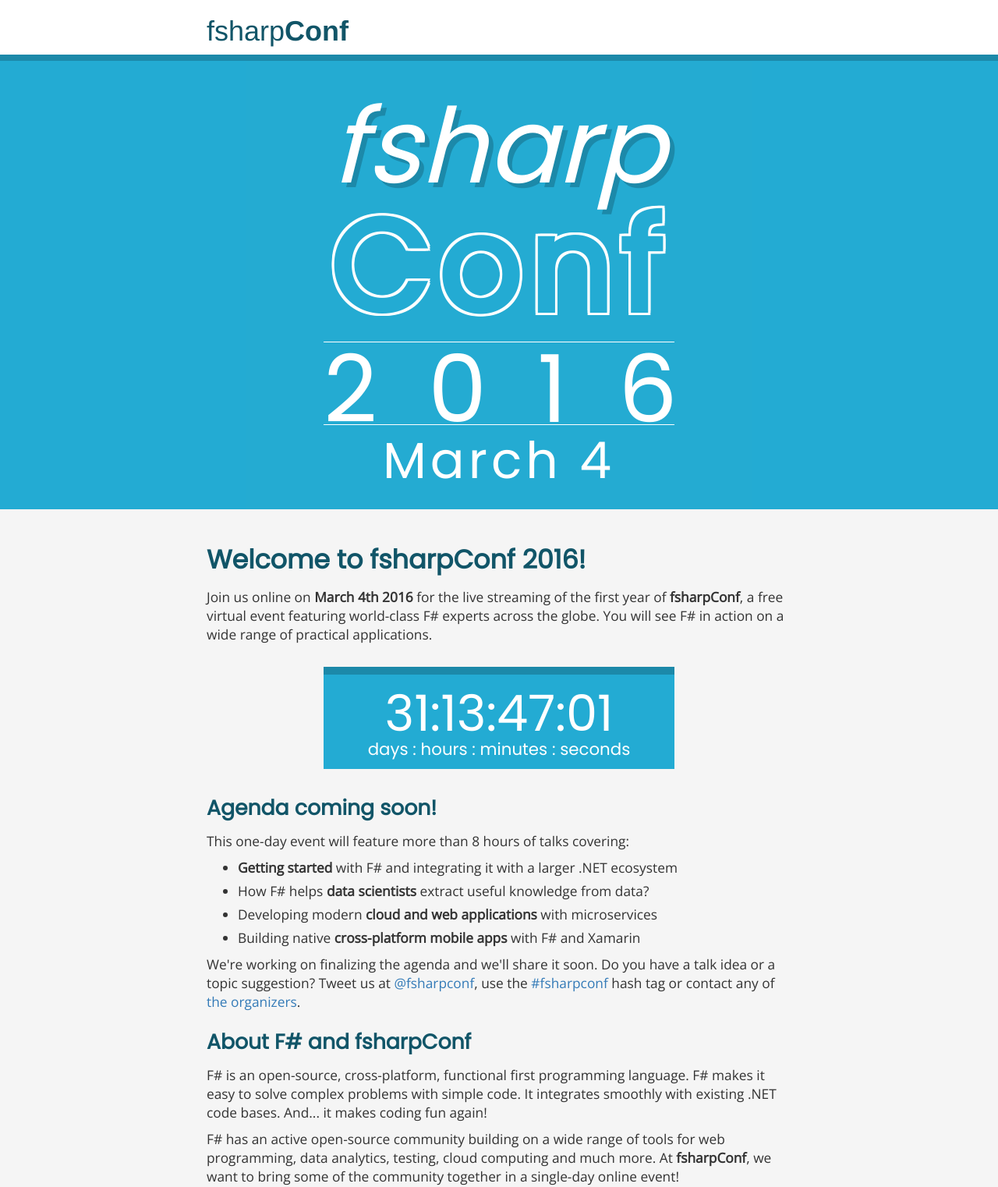
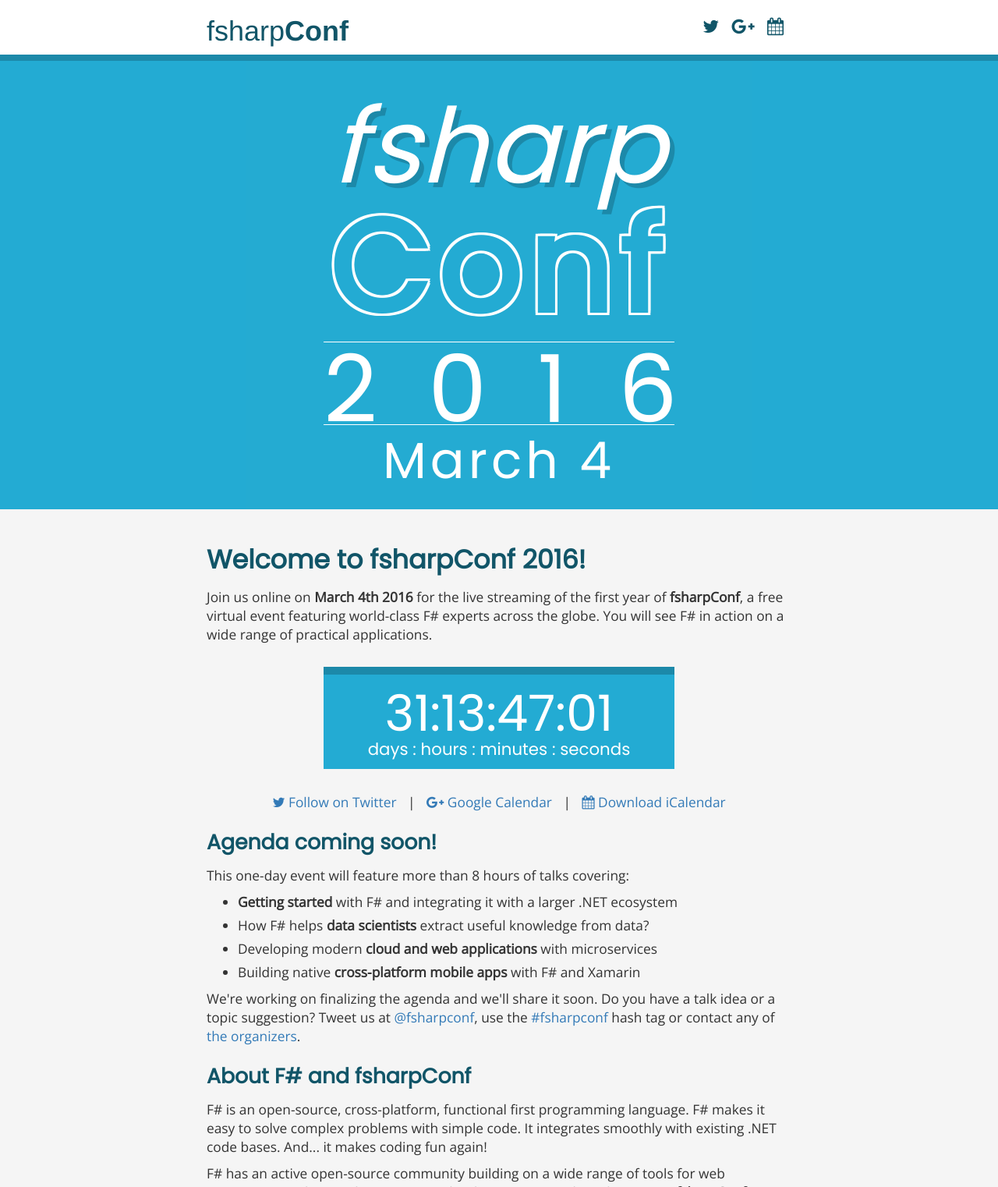
Before and after one commit to tpetricek/fsharpConf, a plain HTML site: page index.html in a window 1280 px wide. Shown: the top 1522 px of the page at 78% size. Drawn offline with nearby package versions, Linux system fonts and the light colour scheme.

Commit message:
Add calendar links

```diff
--- a/design/main.css
+++ b/design/main.css
@@ -4,8 +4,23 @@
 #header {
     background-color: #23abd3;
 }
+#header .fr {
+  float:right;
+  margin-top:18px;
+  font-size:17pt;
+}
+#header .fr a {
+  margin-right:10px;
+  color:#115568;
+}
 #body {
   font:13pt 'open sans';
+}
+#body .cl {
+  text-align:center;
+}
+#body .cl .sep {
+  margin:0px 10px 0px 10px;
 }
 #body h1 {
   font:bold 25pt Poppins;
--- a/index.html
+++ b/index.html
@@ -17,6 +17,7 @@
   <link href="https://maxcdn.bootstrapcdn.com/bootstrap/3.3.6/css/bootstrap.min.css" rel="stylesheet" integrity="sha256-7s5uDGW3AHqw6xtJmNNtr+OBRJUlgkNJEo78P4b0yRw= sha512-nNo+yCHEyn0smMxSswnf/OnX6/KwJuZTlNZBjauKhTK0c+zT+q5JOCx0UFhXQ6rJR9jg6Es8gPuD2uZcYDLqSw==" crossorigin="anonymous" />
   <script src="https://maxcdn.bootstrapcdn.com/bootstrap/3.3.6/js/bootstrap.min.js" integrity="sha256-KXn5puMvxCw+dAYznun+drMdG1IFl3agK0p/pqT9KAo= sha512-2e8qq0ETcfWRI4HJBzQiA3UoyFk6tbNyG+qSaIBZLyW9Xf3sWZHN/lxe9fTh1U45DpPf07yj94KsUHHWe4Yk1A==" crossorigin="anonymous"></script>
   <link href='http://fonts.googleapis.com/css?family=Poppins' rel='stylesheet' type='text/css' />
+  <link rel="stylesheet" href="https://maxcdn.bootstrapcdn.com/font-awesome/4.5.0/css/font-awesome.min.css">
   <link href='http://fonts.googleapis.com/css?family=Open+Sans' rel='stylesheet' type='text/css' />
   <link href="design/main.css" rel="stylesheet" />
   <script src="design/home.js"></script>
@@ -27,6 +28,11 @@
             <div class="container">
               <div class="row">
                 <div class="col-md-2"></div><div class="col-md-8">
+                  <div class="fr">
+                    <a href="http://twitter.com/fsharpconf" title="Follow us on Twitter"><i class="fa fa-twitter"></i></a>
+                    <a title="Add to your Google calendar!" href="https://www.google.com/calendar/render?action=TEMPLATE&text=fsharpConf&dates=20160304T073000Z/20160304T170000Z&ctz=America/Vancouver&details=Join+us+on+March+4,+2016+for+a+free+virtual+F%23+event+hosted+by+Channel+&location=http://fsharpconf.com&sf=true&output=xml"><i class="fa fa-google-plus"></i></a>
+                    <a title="Add to your calendar (ics)" href="fsharpconf.ics"><i class="fa fa-calendar"></i></a>
+                  </div>
                   <h1>
                       fsharp<strong>Conf</strong>
                   </h1>
@@ -65,10 +71,17 @@
       globe. You will see F# in action on a wide range of practical applications.
     </p>
 
+
         <div class="count">
           <span id="counter"></span><br />
           <span class="info">days : hours : minutes : seconds</span>
         </div>
+
+    <p class="cl">
+      <a href="http://twitter.com/fsharpconf" title="Follow us on Twitter"><i class="fa fa-twitter"></i> Follow on Twitter</a> <span class="sep">|</span>
+      <a title="Add to your Google calendar!" href="https://www.google.com/calendar/render?action=TEMPLATE&text=fsharpConf&dates=20160304T073000Z/20160304T170000Z&ctz=America/Vancouver&details=Join+us+on+March+4,+2016+for+a+free+virtual+F%23+event+hosted+by+Channel+&location=http://fsharpconf.com&sf=true&output=xml"><i class="fa fa-google-plus"></i> Google Calendar</a> <span class="sep">|</span>
+      <a title="Add to your calendar (ics)" href="fsharpconf.ics"><i class="fa fa-calendar"></i> Download iCalendar</a>
+    </p>
 
     <h2>Agenda coming soon!</h2>
     <p>
```
Also changed, not shown: 1 other file. Lines whose indentation alone changed are shown as unchanged.
